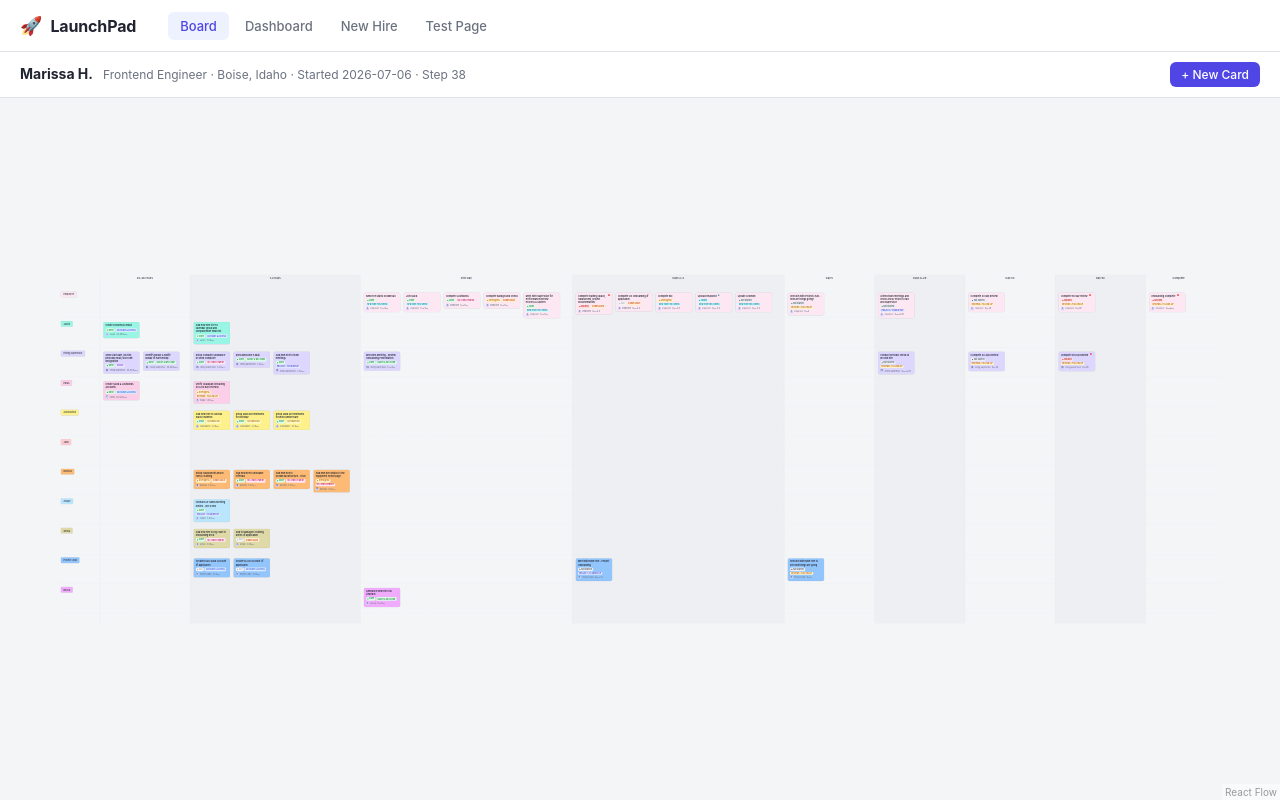
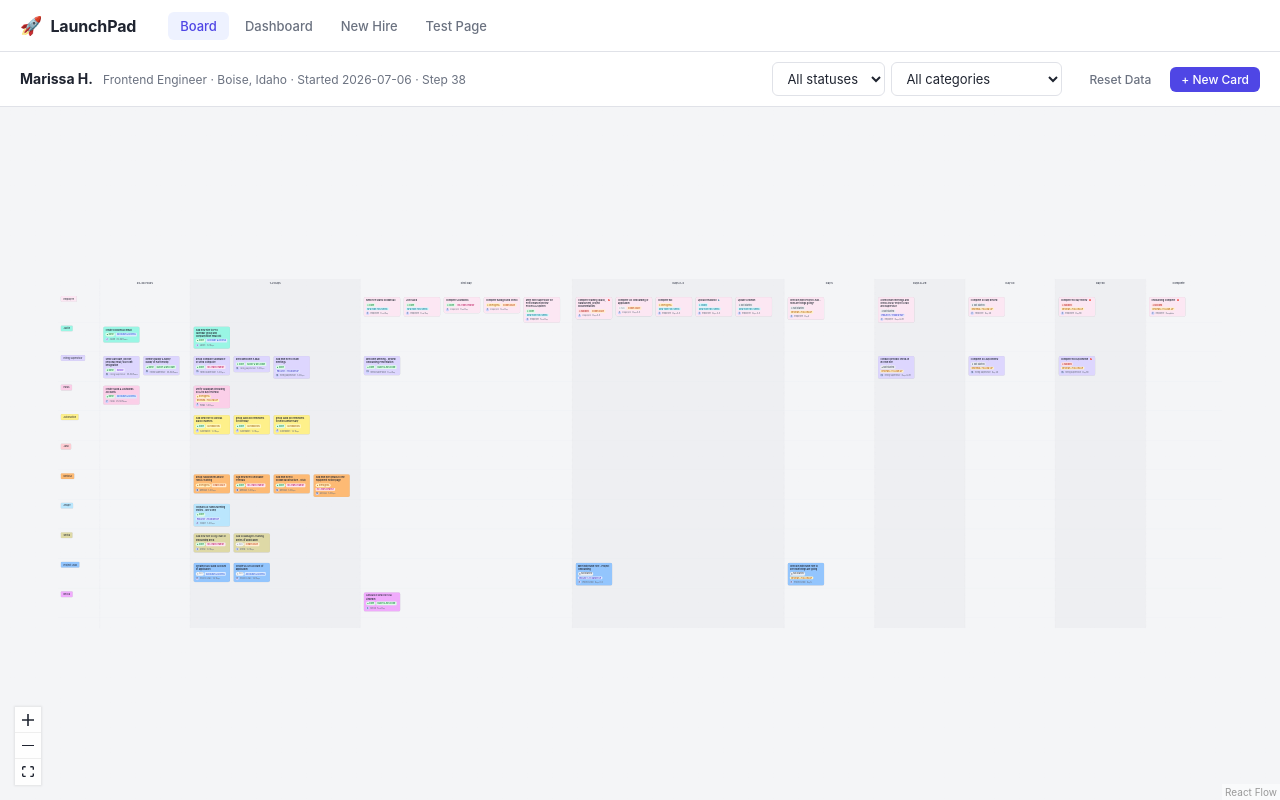
Before and after one commit to d0uble0deven/launchpad, a React (Vite) app: page / in a window 1280 px wide. Built offline with nearby package versions, Linux system fonts and the light colour scheme.

Commit message:
Adds board polish: drop-to-reassign, filters, zoom controls

```diff
--- a/src/components/molecules/TaskCard/TaskCard.module.css
+++ b/src/components/molecules/TaskCard/TaskCard.module.css
@@ -31,6 +31,10 @@
   font-weight: 600;
   line-height: 1.35;
   color: var(--color-text);
+  display: -webkit-box;
+  -webkit-line-clamp: 3;
+  -webkit-box-orient: vertical;
+  overflow: hidden;
 }
 
 .indicator {
--- /dev/null
+++ b/src/logic/storage.ts
@@ -0,0 +1,47 @@
+import type { OnboardingBoard } from '../types/board';
+
+const STORAGE_KEY = 'launchpad.board';
+
+/** Bump when the board shape changes so stale saves are discarded. */
+const SCHEMA_VERSION = 1;
+
+type StoredBoard = {
+  version: number;
+  savedAt: string;
+  board: OnboardingBoard;
+};
+
+export function loadBoard(): OnboardingBoard | null {
+  try {
+    const raw = localStorage.getItem(STORAGE_KEY);
+    if (!raw) return null;
+    const parsed = JSON.parse(raw) as StoredBoard;
+    if (parsed.version !== SCHEMA_VERSION || !Array.isArray(parsed.board?.tasks)) {
+      console.warn(
+        `[storage] discarding saved board (schema v${parsed.version}, expected v${SCHEMA_VERSION})`,
+      );
+      return null;
+    }
+    return parsed.board;
+  } catch (error) {
+    console.warn('[storage] failed to load saved board', error);
+    return null;
+  }
+}
+
+export function saveBoard(board: OnboardingBoard): void {
+  try {
+    const stored: StoredBoard = {
+      version: SCHEMA_VERSION,
+      savedAt: new Date().toISOString(),
+      board,
+    };
+    localStorage.setItem(STORAGE_KEY, JSON.stringify(stored));
+  } catch (error) {
+    console.warn('[storage] failed to save board', error);
+  }
+}
+
+export function clearBoard(): void {
+  localStorage.removeItem(STORAGE_KEY);
+}
--- a/src/pages/BoardPage/BoardPage.module.css
+++ b/src/pages/BoardPage/BoardPage.module.css
@@ -29,6 +29,15 @@
 
 .headerActions {
   margin-left: auto;
+  display: flex;
+  align-items: center;
+  gap: 8px;
+}
+
+.filters {
+  display: flex;
+  gap: 6px;
+  margin-right: 8px;
 }
 
 .canvas {
--- a/src/pages/BoardPage/BoardPage.tsx
+++ b/src/pages/BoardPage/BoardPage.tsx
@@ -1,11 +1,19 @@
 import { useCallback, useEffect, useMemo, useState } from 'react';
-import { Background, BackgroundVariant, ReactFlow } from '@xyflow/react';
+import { Background, BackgroundVariant, Controls, ReactFlow } from '@xyflow/react';
 import type { Node, NodeChange, NodeMouseHandler, OnNodeDrag } from '@xyflow/react';
 import '@xyflow/react/dist/style.css';
 import Button from '../../components/atoms/Button/Button';
+import Select from '../../components/atoms/Select/Select';
 import TaskModal from '../../components/organisms/TaskModal/TaskModal';
 import { recalculateDependencies } from '../../logic/dependencies';
-import type { TaskCard as TaskCardData } from '../../types/board';
+import { clearBoard, loadBoard, saveBoard } from '../../logic/storage';
+import type {
+  OnboardingBoard,
+  TaskCard as TaskCardData,
+  TaskCategory,
+  TaskStatus,
+} from '../../types/board';
+import { CATEGORY_LABELS, STATUS_LABELS } from '../../types/board';
 import { buildMockBoard, MOCK_EMPLOYEE } from '../../data/mockBoard';
 import LaneNode from './LaneNode';
 import PhaseRegionNode from './PhaseRegionNode';
@@ -20,9 +28,48 @@ const nodeTypes = {
 
 const CANVAS_MARGIN = 60;
 
+const STATUS_FILTER_OPTIONS = [
+  { value: 'all', label: 'All statuses' },
+  ...(Object.entries(STATUS_LABELS) as Array<[TaskStatus, string]>).map(
+    ([value, label]) => ({ value, label }),
+  ),
+];
+
+const CATEGORY_FILTER_OPTIONS = [
+  { value: 'all', label: 'All categories' },
+  ...(Object.entries(CATEGORY_LABELS) as Array<[TaskCategory, string]>).map(
+    ([value, label]) => ({ value, label }),
+  ),
+];
+
 function BoardPage() {
-  const [board, setBoard] = useState(buildMockBoard);
+  const [board, setBoard] = useState<OnboardingBoard>(() => {
+    const saved = loadBoard();
+    if (saved) {
+      console.log('[storage] loaded saved board from localStorage');
+      return saved;
+    }
+    console.log('[storage] no saved board — using mock data');
+    return buildMockBoard();
+  });
   const [selectedTaskId, setSelectedTaskId] = useState<string | null>(null);
+  const [statusFilter, setStatusFilter] = useState<TaskStatus | 'all'>('all');
+  const [categoryFilter, setCategoryFilter] = useState<TaskCategory | 'all'>(
+    'all',
+  );
+
+  // Persist every board change (debounced so drag ticks don't thrash).
+  useEffect(() => {
+    const timer = setTimeout(() => saveBoard(board), 300);
+    return () => clearTimeout(timer);
+  }, [board]);
+
+  const resetBoard = useCallback(() => {
+    clearBoard();
+    setBoard(buildMockBoard());
+    setSelectedTaskId(null);
+    console.log('[storage] board reset to mock data');
+  }, []);
 
   const selectedTask =
     board.tasks.find((task) => task.id === selectedTaskId) ?? null;
@@ -167,12 +214,57 @@ function BoardPage() {
     logDrag('start', node);
   }, []);
 
+  // Dropping a card into a different phase region or swimlane reassigns its
+  // phase/owner data (decided 2026-07-14; see roadmap open question 2).
   const onNodeDragStop: OnNodeDrag = useCallback((_event, node) => {
     logDrag('end', node);
+    if (node.type !== 'task') return;
+    const width = node.measured?.width ?? 210;
+    const height = node.measured?.height ?? 110;
+    const centerX = node.position.x + width / 2;
+    const centerY = node.position.y + height / 2;
+    setBoard((prev) => {
+      const task = prev.tasks.find((t) => t.id === node.id);
+      if (!task) return prev;
+      const phase = prev.phases.find(
+        (p) => centerX >= p.x && centerX < p.x + p.width,
+      );
+      const lane = prev.swimlanes.find(
+        (l) => centerY >= l.y && centerY < l.y + l.height,
+      );
+      const phaseId = phase?.id ?? task.phaseId;
+      const ownerId = lane?.id ?? task.ownerId;
+      if (phaseId === task.phaseId && ownerId === task.ownerId) return prev;
+      const phaseLabel =
+        prev.phases.find((p) => p.id === phaseId)?.label ?? phaseId;
+      const laneLabel =
+        prev.swimlanes.find((l) => l.id === ownerId)?.label ?? ownerId;
+      console.log(`[drag] "${task.title}" reassigned to ${phaseLabel} / ${laneLabel}`);
+      return {
+        ...prev,
+        tasks: prev.tasks.map((t) =>
+          t.id === task.id
+            ? {
+                ...t,
+                phaseId,
+                ownerId,
+                activity: [
+                  ...t.activity,
+                  {
+                    id: `${t.id}-a${Date.now()}`,
+                    timestamp: new Date().toISOString(),
+                    message: `Moved to ${phaseLabel} / ${laneLabel}`,
+                  },
+                ],
+              }
+            : t,
+        ),
+      };
+    });
   }, []);
 
   useEffect(() => {
-    console.log('[data] mock board loaded', board);
+    console.log('[data] board loaded', board);
     console.log(
       `[data] ${board.tasks.length} tasks across ${board.phases.length} phases and ${board.swimlanes.length} swimlanes`,
     );
@@ -236,12 +328,15 @@ function BoardPage() {
         accentColor: laneById[task.ownerId]?.color ?? '#ffffff',
         ownerLabel: laneById[task.ownerId]?.label ?? task.ownerId,
         phaseLabel: phaseById[task.phaseId]?.label ?? '',
+        dimmed:
+          (statusFilter !== 'all' && task.status !== statusFilter) ||
+          (categoryFilter !== 'all' && task.category !== categoryFilter),
       },
       draggable: true,
     }));
 
     return [...phaseNodes, ...laneNodes, ...taskNodes];
-  }, [board]);
+  }, [board, statusFilter, categoryFilter]);
 
   return (
     <div className={styles.boardPage}>
@@ -252,6 +347,27 @@ function BoardPage() {
           {MOCK_EMPLOYEE.startDate} · Step {MOCK_EMPLOYEE.currentStep}
         </span>
         <div className={styles.headerActions}>
+          <div className={styles.filters}>
+            <Select
+              aria-label="Filter by status"
+              options={STATUS_FILTER_OPTIONS}
+              value={statusFilter}
+              onChange={(event) =>
+                setStatusFilter(event.target.value as TaskStatus | 'all')
+              }
+            />
+            <Select
+              aria-label="Filter by category"
+              options={CATEGORY_FILTER_OPTIONS}
+              value={categoryFilter}
+              onChange={(event) =>
+                setCategoryFilter(event.target.value as TaskCategory | 'all')
+              }
+            />
+          </div>
+          <Button variant="ghost" size="sm" onClick={resetBoard}>
+            Reset Data
+          </Button>
           <Button variant="primary" size="sm" onClick={createTask}>
             + New Card
           </Button>
@@ -276,6 +392,7 @@ function BoardPage() {
             size={1.5}
             color="#d5d8e0"
           />
+          <Controls showInteractive={false} />
         </ReactFlow>
       </div>
       {selectedTask && (
--- a/src/pages/BoardPage/TaskNode.module.css
+++ b/src/pages/BoardPage/TaskNode.module.css
@@ -1,5 +1,10 @@
 .taskNode {
   position: relative;
+  transition: opacity 0.15s ease;
+}
+
+.dimmed {
+  opacity: 0.15;
 }
 
 .handle {
--- a/src/pages/BoardPage/TaskNode.tsx
+++ b/src/pages/BoardPage/TaskNode.tsx
@@ -10,6 +10,7 @@ export type TaskNodeType = Node<
     accentColor: string;
     ownerLabel: string;
     phaseLabel: string;
+    dimmed: boolean;
   },
   'task'
 >;
@@ -17,7 +18,9 @@ export type TaskNodeType = Node<
 function TaskNode({ data }: NodeProps<TaskNodeType>) {
   const { task } = data;
   return (
-    <div className={styles.taskNode}>
+    <div
+      className={`${styles.taskNode} ${data.dimmed ? styles.dimmed : ''}`}
+    >
       <Handle
         type="target"
         position={Position.Left}
```
